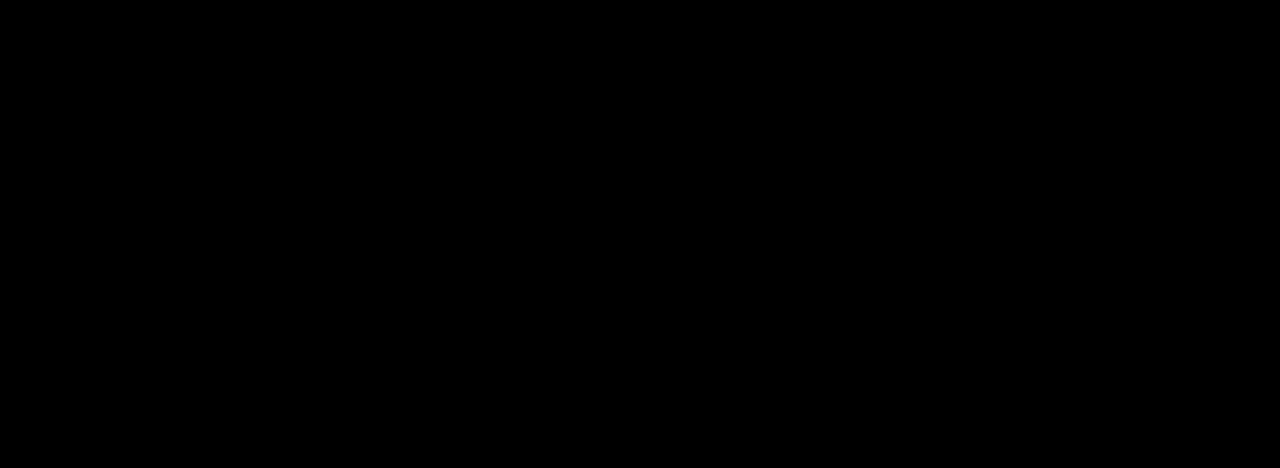
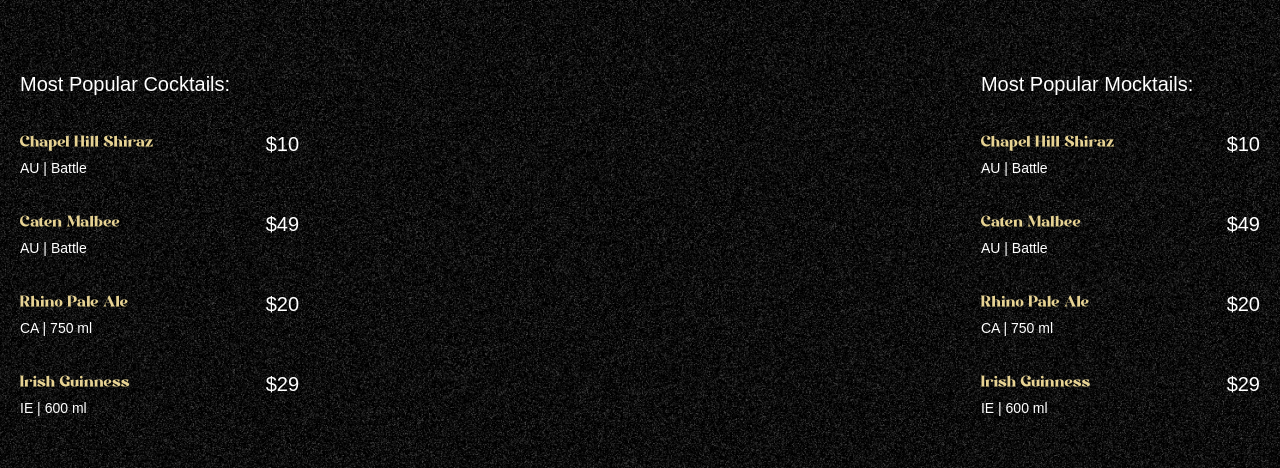
Before and after one commit to mistryneel/mojito_cocktails, a React (Vite) app: page / in a window 1280 px wide. Shown: the part 890-1358 px from the top of the page. Built offline with nearby package versions, Linux system fonts and the light colour scheme; a web font is replaced by a local one.

Commit message:
implement cocktails section

```diff
--- a/src/App.jsx
+++ b/src/App.jsx
@@ -1,6 +1,7 @@
 import gsap from "gsap";
 import { ScrollTrigger, SplitText } from "gsap/all";
 
+import Cocktails from "./components/Cocktails";
 import Hero from "./components/Hero";
 import Navbar from "./components/Navbar";
 
@@ -11,6 +12,7 @@
     <main>
       <Navbar />
       <Hero />
+      <Cocktails />
     </main>
   );
 };
--- /dev/null
+++ b/src/components/Cocktails.jsx
@@ -0,0 +1,66 @@
+import { useGSAP } from "@gsap/react";
+import gsap from "gsap";
+import { cocktailLists } from "../../constants/index.js";
+
+const Cocktails = () => {
+  useGSAP(() => {
+    const parallaxTimeline = gsap.timeline({
+      scrollTrigger: {
+        trigger: "#cocktails",
+        start: "top 30%",
+        end: "bottom 80%",
+        scrub: true,
+      },
+    });
+
+    parallaxTimeline
+      .from("#c-left-leaf", { x: -100, y: 100 })
+      .from("#c-right-leaf", { x: 100, y: 100 });
+  }, []);
+  return (
+    <section id="cocktails" className="noisy">
+      <img src="/images/cocktail-left-leaf.png" alt="l-leaf" id="c-left-leaf" />
+      <img
+        src="/images/cocktail-right-leaf.png"
+        alt="r-leaf"
+        id="c-right-leaf"
+      />
+      <div className="list">
+        <div className="popular">
+          <h2>Most Popular Cocktails:</h2>
+          <ul>
+            {cocktailLists.map(({ name, country, detail, price }) => (
+              <li key={name}>
+                <div className="md:me-28">
+                  <h3>{name}</h3>
+                  <p>
+                    {country} | {detail}{" "}
+                  </p>
+                </div>
+                <span>{price}</span>
+              </li>
+            ))}
+          </ul>
+        </div>
+        <div className="loved">
+          <h2>Most Popular Mocktails:</h2>
+          <ul>
+            {cocktailLists.map(({ name, country, detail, price }) => (
+              <li key={name}>
+                <div className="me-28">
+                  <h3>{name}</h3>
+                  <p>
+                    {country} | {detail}{" "}
+                  </p>
+                </div>
+                <span>{price}</span>
+              </li>
+            ))}
+          </ul>
+        </div>
+      </div>
+    </section>
+  );
+};
+
+export default Cocktails;
```
